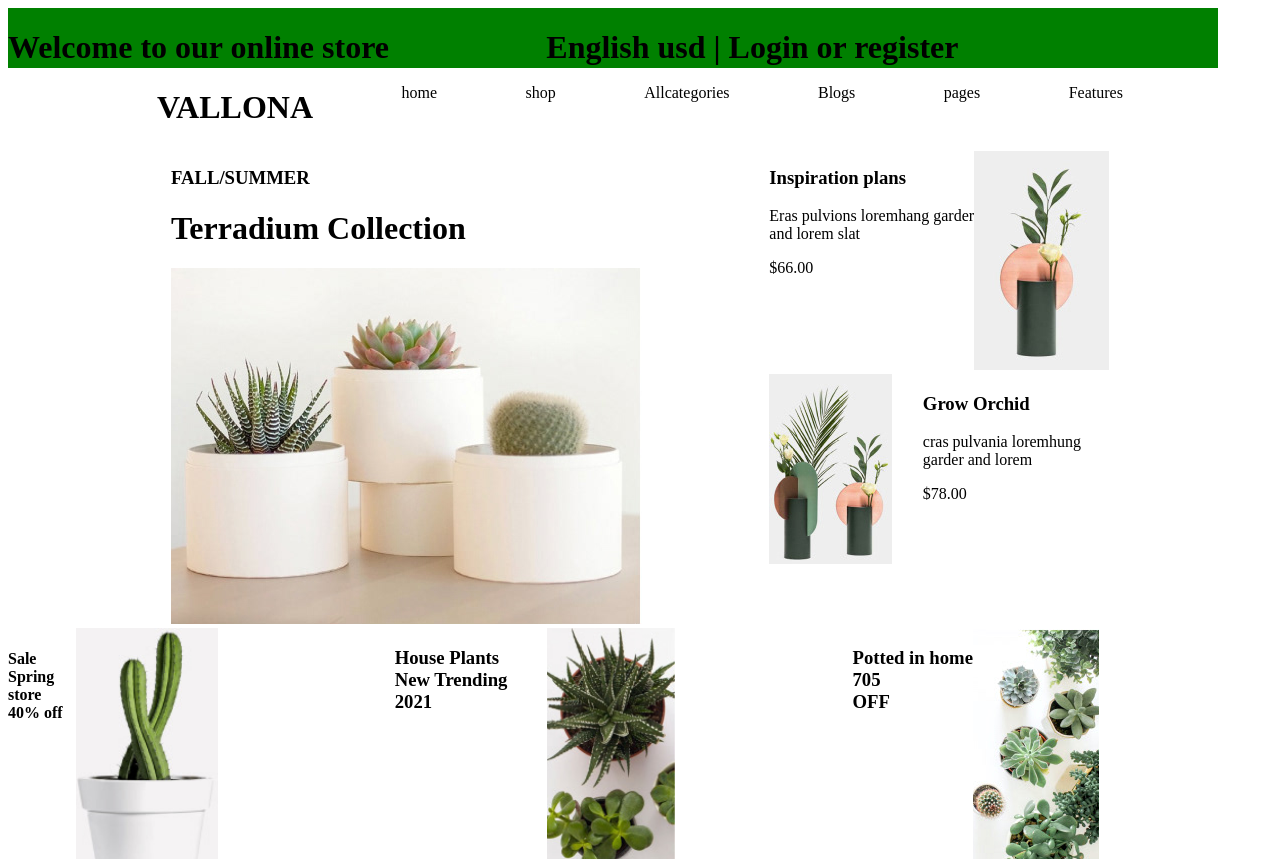
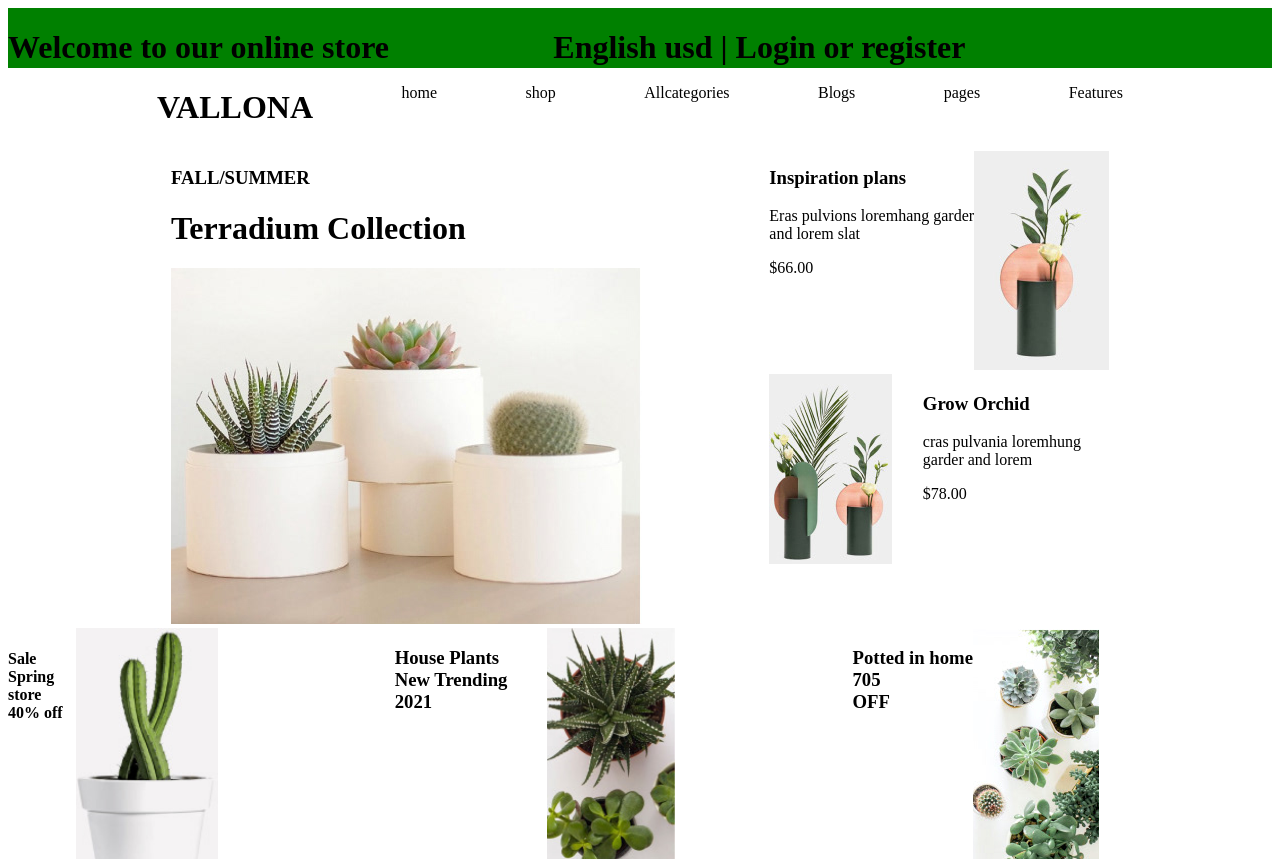
Before and after one commit to Maureen-Njango/flower-website, a plain HTML site: page index.html in a window 1280 px wide. Shown: the top 862 px of the page. Drawn offline with Linux system fonts and the light colour scheme.

Commit message:
add changes

```diff
--- a/style.css
+++ b/style.css
@@ -4,7 +4,7 @@
     display: flex;
     gap: 13%;
     height: 60px;
-    width: 1210px;
+
 }
 #line2{
     display: flex;
```
